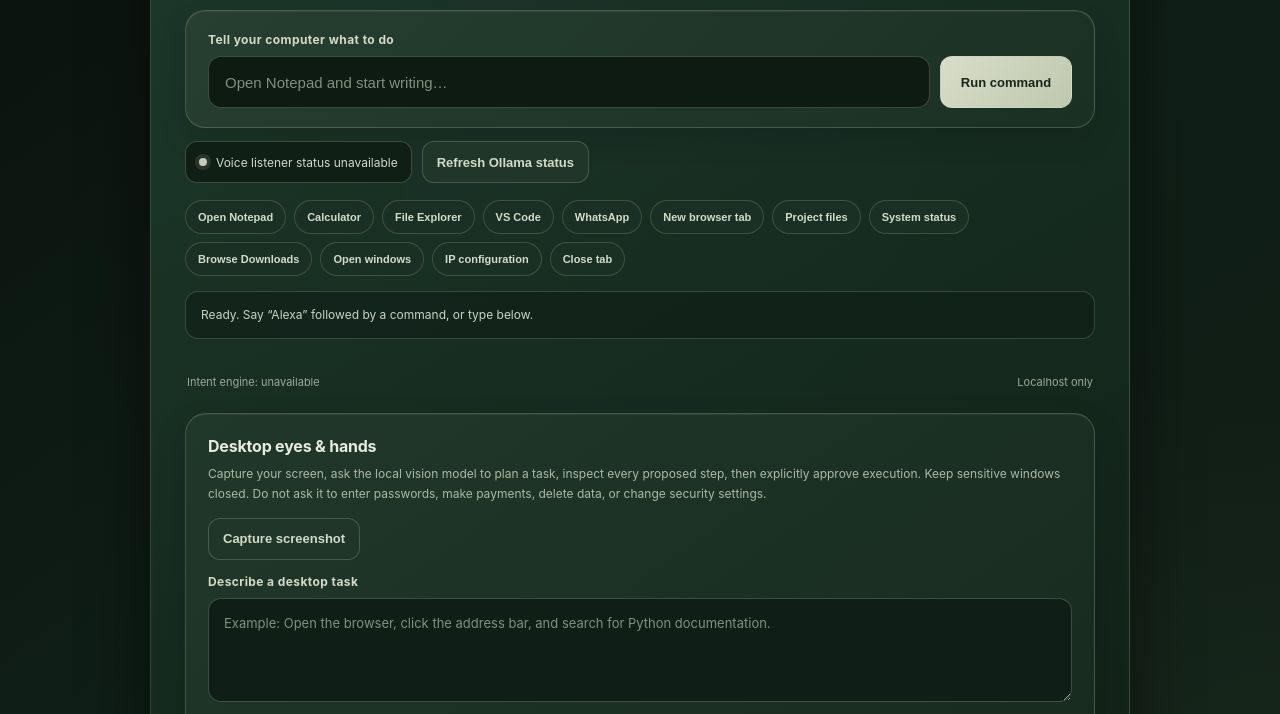
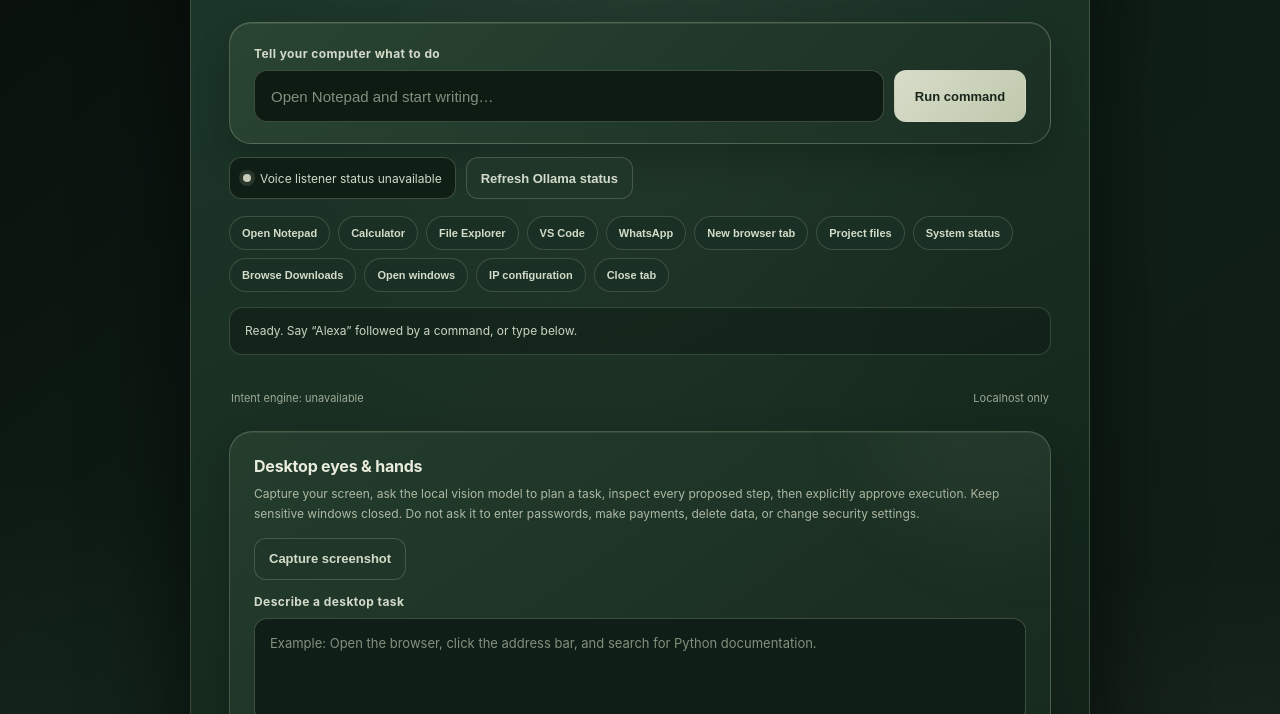
Before and after one commit to muhammadnavas/desktop-agent, a plain HTML site: page desktop_agent/web/index.html in a window 1280 px wide. Shown: the part 156-870 px from the top of the page. Drawn offline with Linux system fonts and the light colour scheme; no server answers.

Commit message:
Polish forest green dashboard layout and layered surfaces

```diff
--- a/desktop_agent/web/index.html
+++ b/desktop_agent/web/index.html
@@ -13,15 +13,20 @@
 }
 *{box-sizing:border-box}
 html{min-height:100%;background:var(--bg)}
-body{margin:0;min-height:100vh;padding:34px 22px;background:
- radial-gradient(ellipse at 50% -12%,#53684944 0,transparent 42%),
- radial-gradient(ellipse at 100% 80%,#263d2a55 0,transparent 34%),
- linear-gradient(145deg,#0a120e 0%,var(--bg) 48%,#111b14 100%);
+body{margin:0;min-height:100vh;padding:42px 24px;background:
+ radial-gradient(ellipse 620px 360px at 50% 5%,#6b7f6730 0,transparent 72%),
+ radial-gradient(ellipse 440px 420px at 0% 72%,#3e5a3f24 0,transparent 72%),
+ radial-gradient(ellipse 480px 420px at 100% 78%,#6b7f671c 0,transparent 72%),
+ linear-gradient(145deg,#090f0b 0%,var(--bg) 48%,#111b14 100%);
  color:var(--text);display:flex;justify-content:center;align-items:flex-start}
-main{width:min(980px,100%);min-height:calc(100vh - 68px);padding:30px 34px 26px;
- border:1px solid #8a98734d;border-radius:30px;
- background:linear-gradient(150deg,#1e3a2ef2 0%,#172c21f5 46%,#111e16f7 100%);
- box-shadow:var(--shadow),inset 0 1px #ffffff16;backdrop-filter:blur(24px)}
+main{position:relative;isolation:isolate;width:min(900px,100%);min-height:calc(100vh - 84px);padding:34px 38px 30px;
+ border:1px solid #9aa78a45;border-radius:32px;
+ background:linear-gradient(155deg,#1e3a2eeF 0%,#1a3023f5 38%,#14251bf7 72%,#111e16f7 100%);
+ box-shadow:0 32px 100px #0009,inset 0 1px #ffffff1b,inset 0 -1px #0004;backdrop-filter:blur(28px)}
+main:before{content:"";position:absolute;z-index:-1;inset:0;border-radius:inherit;pointer-events:none;
+ background:radial-gradient(ellipse at 50% 0%,#c7cbb80c,transparent 58%);
+}
+
 header{display:flex;align-items:center;justify-content:space-between;gap:18px;padding-bottom:23px;margin-bottom:25px;border-bottom:1px solid #6b7f6738}
 .brand{display:flex;align-items:center;gap:14px}
 .logo{width:48px;height:48px;display:grid;place-items:center;border-radius:17px;background:linear-gradient(145deg,#829477,#3e5a3f);color:#f4f3e7;font-weight:800;font-size:20px;box-shadow:0 8px 24px #0005,inset 0 1px #ffffff50}
@@ -30,7 +35,7 @@ h1{font-size:23px;line-height:1.2;margin:0;letter-spacing:-.65px;font-weight:700
 .pill{font-size:12px;border:1px solid var(--line-strong);padding:8px 12px;border-radius:999px;color:var(--mist);background:#0f1f17aa;white-space:nowrap}
 .pill.ok{border-color:#8da17e;color:#d9e5ce;background:#334c36}
 label{display:block;font-size:12px;font-weight:650;letter-spacing:.035em;color:#d4dac9;margin:0 0 9px}
-#command-form{padding:21px 22px 19px;border:1px solid #82927866;border-radius:20px;background:linear-gradient(135deg,#263f30,#1a3023);box-shadow:inset 0 1px #ffffff12,0 12px 28px #0002}
+#command-form{padding:23px 24px 21px;border:1px solid #9aa78a66;border-radius:22px;background:linear-gradient(135deg,#2a4433 0%,#203829 58%,#1b3023 100%);box-shadow:inset 0 1px #ffffff18,0 16px 34px #0003}
 .entry{display:flex;gap:10px}
 input{flex:1;min-width:0;height:52px;padding:0 16px;border:1px solid #82927866;border-radius:13px;background:#0d1b13;color:var(--text);font-size:15px;outline:none;transition:border-color .18s,box-shadow .18s}
 input::placeholder,textarea::placeholder{color:#82907d}
@@ -65,7 +70,8 @@ button:disabled{opacity:.5;cursor:wait;transform:none;box-shadow:none}
 .approve{background:linear-gradient(135deg,#d5dcc4,#b7c5a3);color:#172319;padding:0 16px}
 .reject{background:#49302b;color:#f1d4ca;border:1px solid #91635a;padding:0 15px}
 .meta{display:flex;justify-content:space-between;gap:12px;flex-wrap:wrap;margin:12px 2px 0;color:#9eaa96;font-size:11px}
-.desktop-panel{border:1px solid #82927866;border-radius:21px;padding:22px;margin-top:24px;background:linear-gradient(145deg,#20382a,#17291e);box-shadow:inset 0 1px #ffffff10,0 14px 34px #0002}
+.desktop-panel{position:relative;overflow:hidden;border:1px solid #82927870;border-radius:23px;padding:24px;margin-top:26px;background:linear-gradient(145deg,#243d2d 0%,#1b3023 58%,#16271c 100%);box-shadow:inset 0 1px #ffffff14,0 16px 38px #0003}
+.desktop-panel:before{content:"";position:absolute;top:-110px;right:-90px;width:260px;height:220px;border-radius:50%;background:#6b7f6718;filter:blur(38px);pointer-events:none}
 .desktop-panel h2{font-size:16px;letter-spacing:-.2px;margin:0 0 7px}
 .desktop-panel p{font-size:12px;color:#aeb9a4;line-height:1.65;margin:8px 0 14px}
 textarea{width:100%;min-height:104px;resize:vertical;padding:14px 15px;border:1px solid #82927866;border-radius:13px;background:#0f1f17;color:var(--text);font:inherit;font-size:13px;line-height:1.6;outline:none}
@@ -82,6 +88,7 @@ hr{border:0;border-top:1px solid #82927838;margin:25px 0 18px}
 @media(max-width:680px){
  body{padding:12px;display:block}
  main{width:100%;min-height:calc(100vh - 24px);padding:19px 16px 20px;border-radius:22px;margin:0 auto}
+ #command-form{padding:17px 15px 16px}
  header{align-items:flex-start;padding-bottom:17px;margin-bottom:18px}
  h1{font-size:20px}.logo{width:42px;height:42px;border-radius:14px}
  .pill{max-width:138px;white-space:normal;text-align:center;font-size:10px;padding:7px 9px}
```
